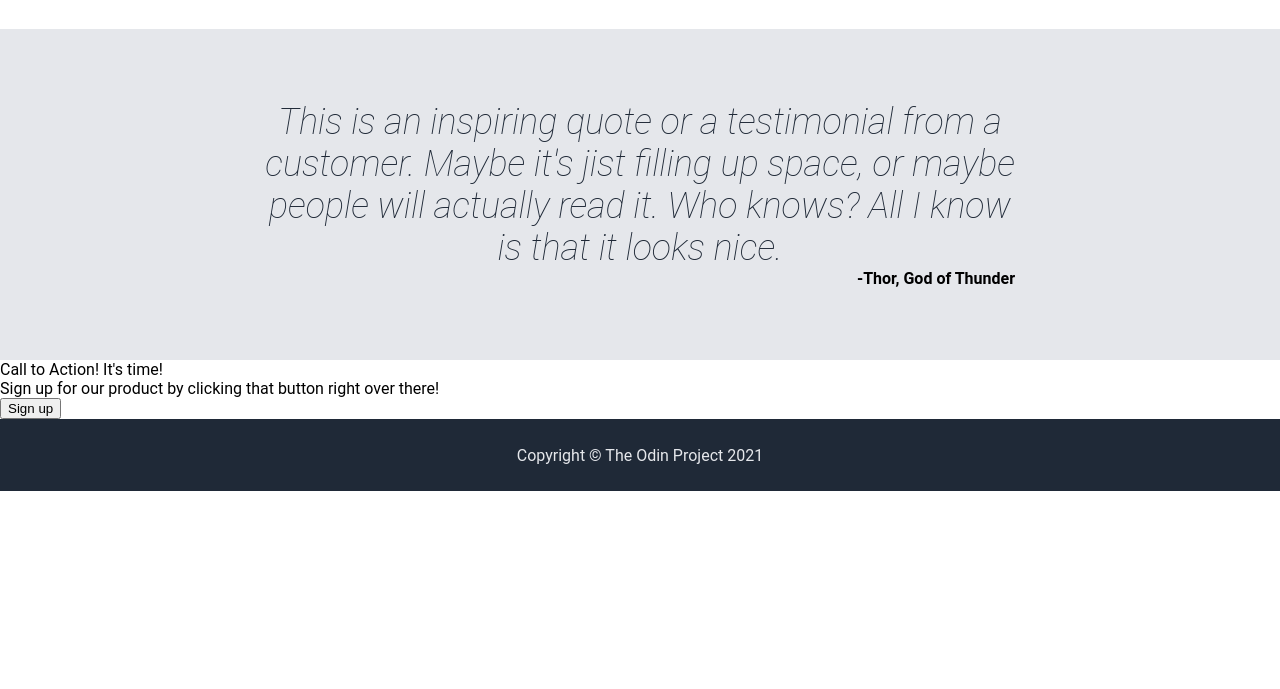
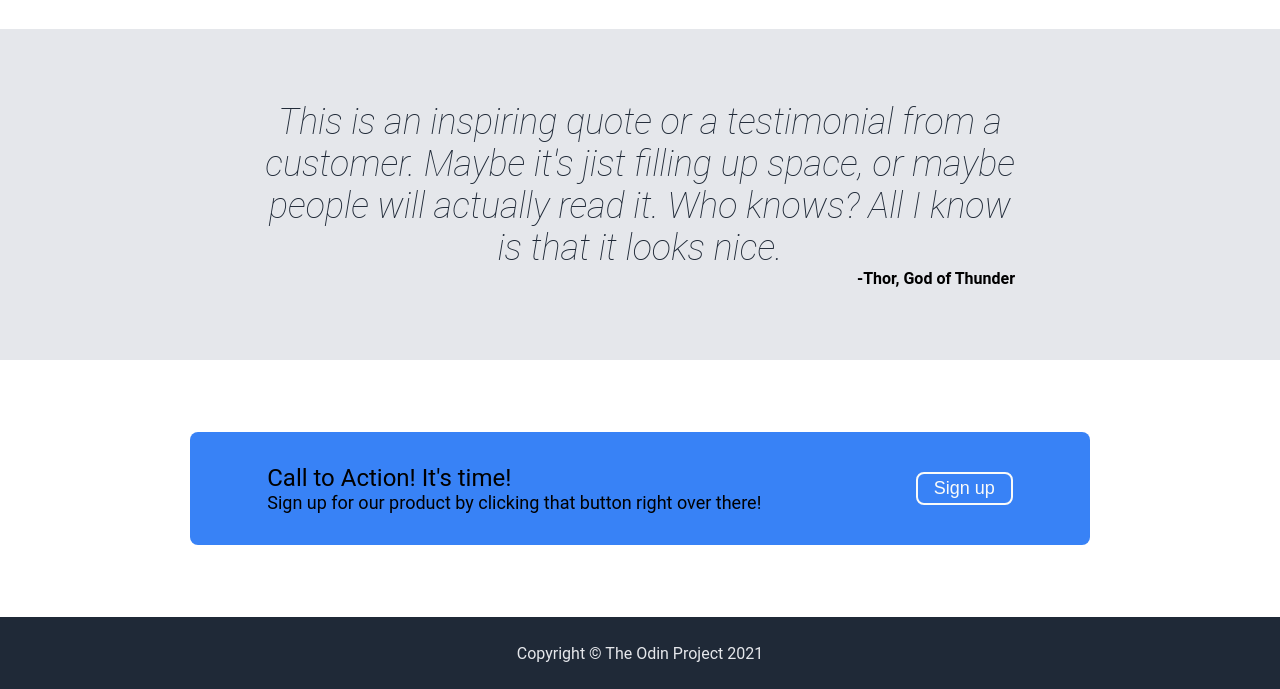
Before and after one commit to Groversaahab/CSS_project_0, a plain HTML site: page index.html in a window 1280 px wide. Shown: the part 704-1393 px from the top of the page. Before the commit the page ends 1195 px from the top, so only its background shows below. Drawn offline with Linux system fonts and the light colour scheme.

Commit message:
Version 1 completed
Every section completed

```diff
--- a/style.css
+++ b/style.css
@@ -82,19 +82,6 @@ a {
     flex-basis: 350px;
 }
 
-.footer {
-    display: flex;
-    justify-content: center;
-    align-items: center;
-    height: 72px;
-    background-color: #1f2937;
-}
-
-.footer .text {
-    color: #e5e7eb;
-
-}
-
 /* --------Random Info Section---------- */
 
 .random_info {
@@ -160,3 +147,54 @@ a {
     text-align: right;
     font-weight: bold;
 }
+
+/* --------Signup Section------- */
+
+.signup_section {
+    background-color: #3882f6;
+    width: 900px;
+    margin: auto;
+    margin-top: 72px;
+    margin-bottom: 72px;
+    border-radius: 8px;
+    display: flex;
+    justify-content: space-around;
+    align-items: center;
+    padding-top: 32px;
+    padding-bottom: 32px;
+}
+
+.signup_section .text .heading {
+    font-size: 24px;
+}
+
+.signup_section .text .subtext {
+    font-size: 18px;
+}
+
+.signup_section button {
+    font-size: 18px;
+    border: 2px solid #f9faf9;
+    border-radius: 8px;
+    background-color: #3882f6;
+    padding-left: 16px;
+    padding-right: 16px;
+    padding-top: 4px;
+    padding-bottom: 4px;
+    color: #f9faf9;
+}
+
+/* ------footer section---------- */
+
+.footer {
+    display: flex;
+    justify-content: center;
+    align-items: center;
+    height: 72px;
+    background-color: #1f2937;
+}
+
+.footer .text {
+    color: #e5e7eb;
+
+}
```
